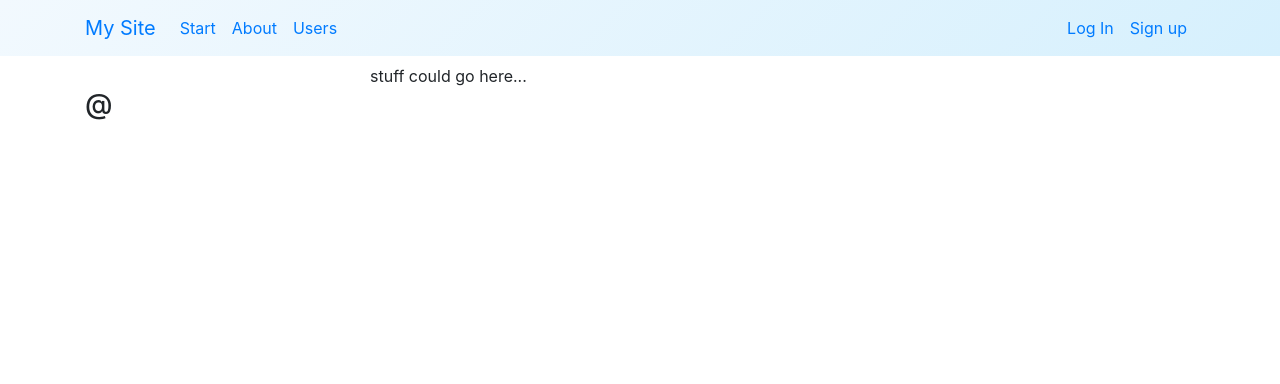
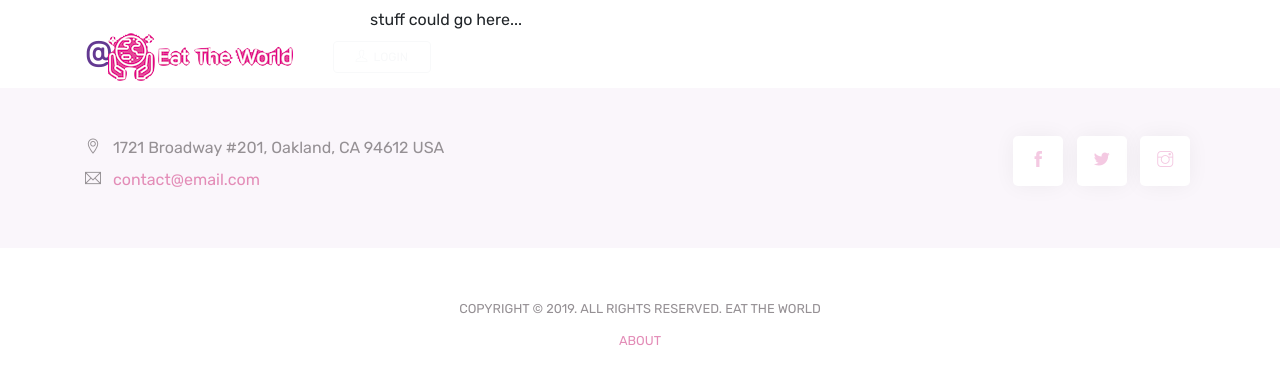
Before and after one commit to thutran2611/eat-the-world, a Django app: template apps/accounts/templates/accounts/profile_page.html in a window 1280 px wide. Shown: the top 384 px of the page. Run offline with Django 3.2, Linux system fonts and the light colour scheme; the template is opened without the code that fills it, so the values that code supplies are empty; parts of the project's set-up code (start-up, migrations or seed data) failed here and were passed over; some libraries are stand-ins or nearby versions.

Commit message:
testing using base2 template values inside of base.html

```diff
--- a/apps/core/templates/base.html
+++ b/apps/core/templates/base.html
@@ -1,86 +1,48 @@
+{% load bootstrap4 %}
 {% load static %}
-{% load bootstrap4 %}
 <!DOCTYPE html>
 <html lang="en">
 <head>
+    <title>Eat The World - Recipes & More</title>
+    <!-- Required meta tags -->
     <meta charset="utf-8">
     <meta http-equiv="x-ua-compatible" content="ie=edge">
-    <title>
-        {% block title %}
-            My Site
-        {% endblock title %}
-    </title>
-    <meta name="viewport" content="width=device-width, initial-scale=1.0">
-    <meta name="description" content="">
-    <meta name="author" content="">
+    <meta name="viewport" content="width=device-width, initial-scale=1, shrink-to-fit=no">
+    <meta name="description" content="Recipes by cuisine and more. Eat the world!">
 
-    <!-- HTML5 shim, for IE6-8 support of HTML5 elements -->
-    <!--[if lt IE 9]>
-      <script src="https://cdnjs.cloudflare.com/ajax/libs/html5shiv/3.7.3/html5shiv.min.js"></script>
-    <![endif]-->
 
-    <link href="{% static 'css/bootstrap/bootstrap.min.css' %}" rel="stylesheet">
+    <!-- Font -->
+    <link rel="dns-prefetch" href="//fonts.googleapis.com">
+    <link href="https://fonts.googleapis.com/css?family=Rubik:300,400,500" rel="stylesheet">
 
-    <link href="{% static 'css/signinform.css' %}" rel="stylesheet">
-
-    <!-- Add your custom CSS to this file -->
-    <link href="{% static 'css/custom.css' %}" rel="stylesheet">
-
+    <!-- Bootstrap CSS -->
+    <link rel="stylesheet" href="{% static 'css/bootstrap.min.css' %}">
+    <!-- Themify Icons -->
+    <link rel="stylesheet" href="{% static 'css/themify-icons.css' %}">
+    <!-- Owl carousel -->
+    <link rel="stylesheet" href="{% static 'css/owl.carousel.min.css' %}">
+    <!-- Main css -->
+    <link href="{% static 'css/style.css' %}" rel="stylesheet">
+    <link rel='icon' href="{% static 'images/favicon.ico' %}" type='static/image/x-icon' sizes="16x16"/>
 </head>
 
-<body>
+<body data-spy="scroll" data-target="#navbar" data-offset="30">
 
-<nav class="navbar navbar-expand-md">
+    <!-- Nav Menu -->
+
+    <div class="nav-menu fixed-top">
         <div class="container">
-        <a class="navbar-brand" href="/">
-            <!-- Add your logo here!  <img src="" /> -->
-            My Site
-        </a>
+            <div class="row">
+                <div class="col-md-12">
+                    <nav class="navbar navbar-dark navbar-expand-lg">
+                        <a class="navbar-brand" href="/"><img src="{% static 'images/logo.png' %}" class="img-fluid" alt="logo"></a>
+<a href="/account/login2/" class="btn btn-outline-light my-3 my-sm-0 ml-lg-3"><span class="ti-user">   </span>LOGIN</a>
 
-        <button class="navbar-toggler navbar-toggler-right" type="button" data-toggle="collapse" data-target="#navbarSupportedContent" aria-controls="navbarSupportedContent" aria-expanded="false" aria-label="Toggle navigation">
-            <span class="navbar-toggler-icon">
-                ☰
-            </span>
-        </button>
-
-        <div class="collapse navbar-collapse" id="navbarSupportedContent">
-            <ul class="navbar-nav mr-auto">
-                <li class="nav-item">
-                    <a class="nav-link" href="{% url 'home' %}">Start</a>
-                </li>
-                <li class="nav-item">
-                    <a class="nav-link" href="{% url 'about' %}">About</a>
-                </li>
-                <li class="nav-item">
-                    <a class="nav-link" href="{% url 'view_all_users' %}">Users</a>
-                </li>
-            </ul>
-            <ul class="navbar-nav ml-auto">
-                {% if request.user.is_authenticated %}
-                    <li class="nav-item">
-                        <a class="nav-link" href="{% url 'logout' %}" >Sign Out</a>
-                    </li>
-                    <li class="nav-item">
-                        <a class="nav-link" href="{% url 'view_profile' request.user %}" >
-                            {{ request.user }}
-                            <img src="{{ user.gravatar }}" class="navbar-avatar" />
-                        </a>
-                    </li>
-                {% else %}
-                    <li class="nav-item">
-                        <a id="log-in-link" class="nav-link" href="{% url 'login' %}">Log In</a>
-                    </li>
-                    <li class="nav-item">
-                        <a id="log-in-link" class="nav-link" href="{% url 'signup' %}">Sign up</a>
-                    </li>
-                {% endif %}
-            </ul>
-
-        </div>
                     </nav>
                 </div>
-
-
+            </div>
+        </div>
+    </div>
 
 {% block main %}
 
@@ -101,8 +63,54 @@
     </div>
 {% endblock main %}
 
+<!-- FOOTER -->
+    <div class="light-bg py-5" id="contact">
+        <div class="container">
+            <div class="row">
+                <div class="col-lg-6 text-center text-lg-left">
+                    <p class="mb-2"> <span class="ti-location-pin mr-2"></span> 1721 Broadway #201, Oakland, CA 94612 USA</p>
+                    <div class=" d-block d-sm-inline-block">
+                        <p class="mb-2">
+                            <span class="ti-email mr-2"></span> <a class="mr-4" href="mailto:contact@email.com">contact@email.com</a>
+                        </p>
+                    </div>
+                    <div class="d-block d-sm-inline-block">
+                        <p class="mb-0">
 
-      <script src="{% static 'js/bootstrap/jquery-3.4.1.min.js' %}"></script>
-      <script src="{% static 'js/bootstrap/bootstrap.js' %}"></script>
+                        </p>
+                    </div>
+
+                </div>
+                <div class="col-lg-6">
+                    <div class="social-icons">
+                        <a href="#"><span class="ti-facebook"></span></a>
+                        <a href="#"><span class="ti-twitter-alt"></span></a>
+                        <a href="#"><span class="ti-instagram"></span></a>
+                    </div>
+                </div>
+            </div>
+
+        </div>
+
+    </div>
+    <!-- // end .section -->
+    <footer class="my-5 text-center">
+        <!-- Copyright removal is not prohibited! -->
+        <p class="mb-2"><small>COPYRIGHT © 2019. ALL RIGHTS RESERVED. EAT THE WORLD</small></p>
+
+        <small>
+            <a href="#" class="m-2">ABOUT</a>
+        </small>
+    </footer>
+
+    <!-- jQuery and Bootstrap -->
+    <script src="{% static 'js/jquery-3.2.1.min.js' %}"></script>
+    <script src="{% static 'js/bootstrap.bundle.min.js' %}"></script>
+    <!-- Plugins JS -->
+    <script src="{% static 'js/owl.carousel.min.js' %}"></script>
+    <!-- Custom JS -->
+    <script src="{% static 'js/script.js' %}"></script>
+
 </body>
+
 </html>
--- a/apps/core/templates/base2.html
+++ b/apps/core/templates/base2.html
@@ -1,12 +1,12 @@
 {% load bootstrap4 %}
 {% load static %}
-<!doctype html>
+<!DOCTYPE html>
 <html lang="en">
-
 <head>
     <title>Eat The World - Recipes & More</title>
     <!-- Required meta tags -->
     <meta charset="utf-8">
+    <meta http-equiv="x-ua-compatible" content="ie=edge">
     <meta name="viewport" content="width=device-width, initial-scale=1, shrink-to-fit=no">
     <meta name="description" content="Recipes by cuisine and more. Eat the world!">
 
```
Lines whose indentation alone changed are shown as unchanged.
